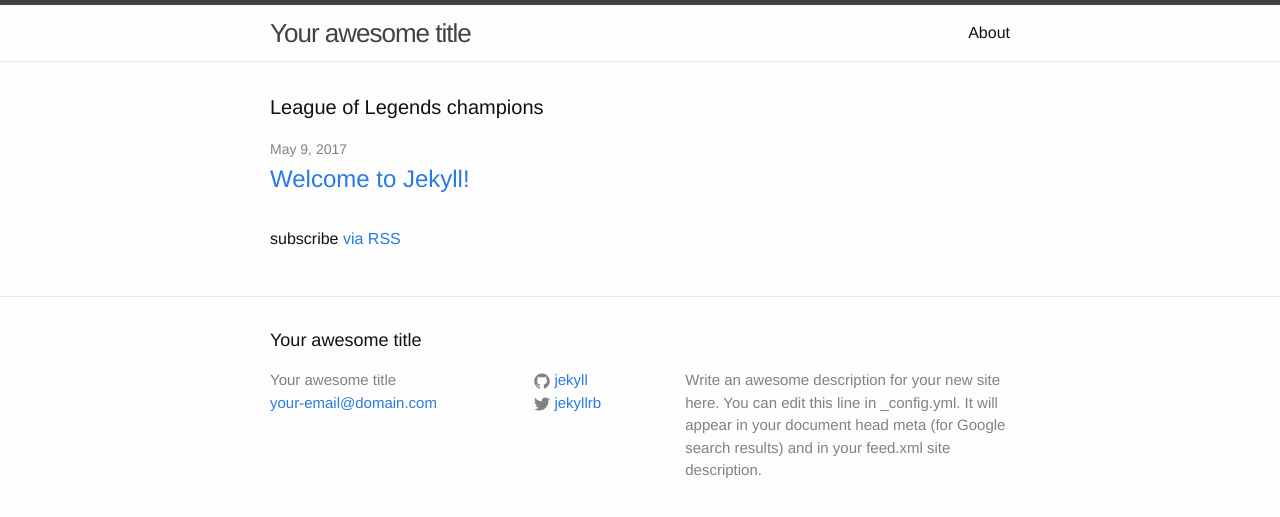
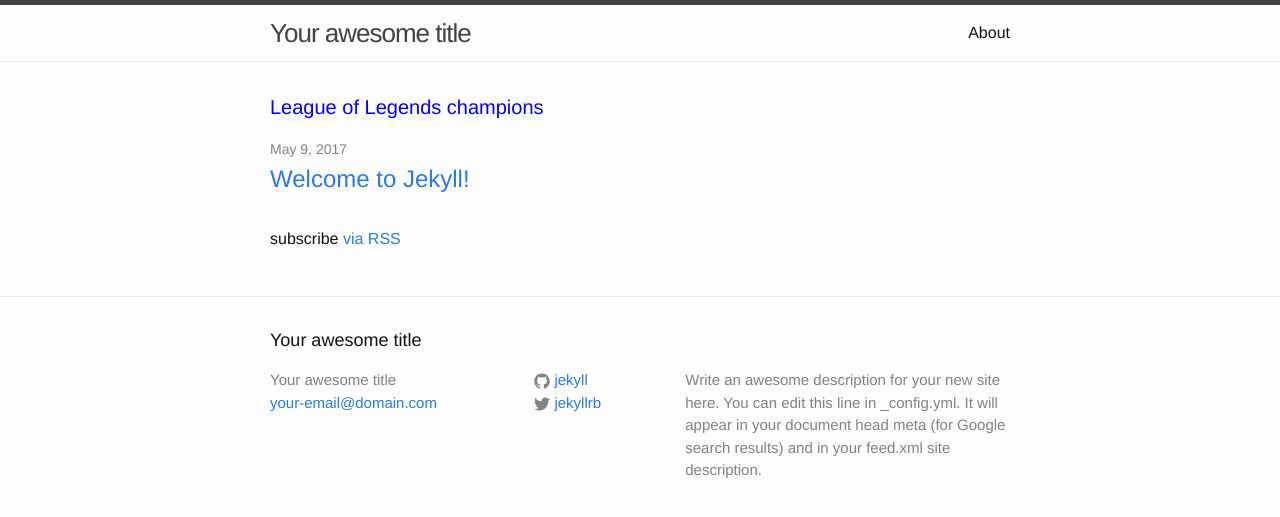
Before and after one commit to Sharor/git-training-with-pipeline, a Jekyll site: the page built from index.html, in a window 1280 px wide. Shown: the top 517 px of the page. Built offline with Jekyll 4.4.1, drawn with Linux system fonts in a browser that asks for light colours.

Commit message:
Update index.html

```diff
--- a/index.html
+++ b/index.html
@@ -4,7 +4,7 @@ layout: default
 
 <div class="home">
 
-  <h1 class="page-heading">League of Legends champions</h1>
+  <h1 class="page-heading" style="color:blue;">League of Legends champions</h1>
 
   <ul class="post-list">
     {% for post in site.posts %}
```
